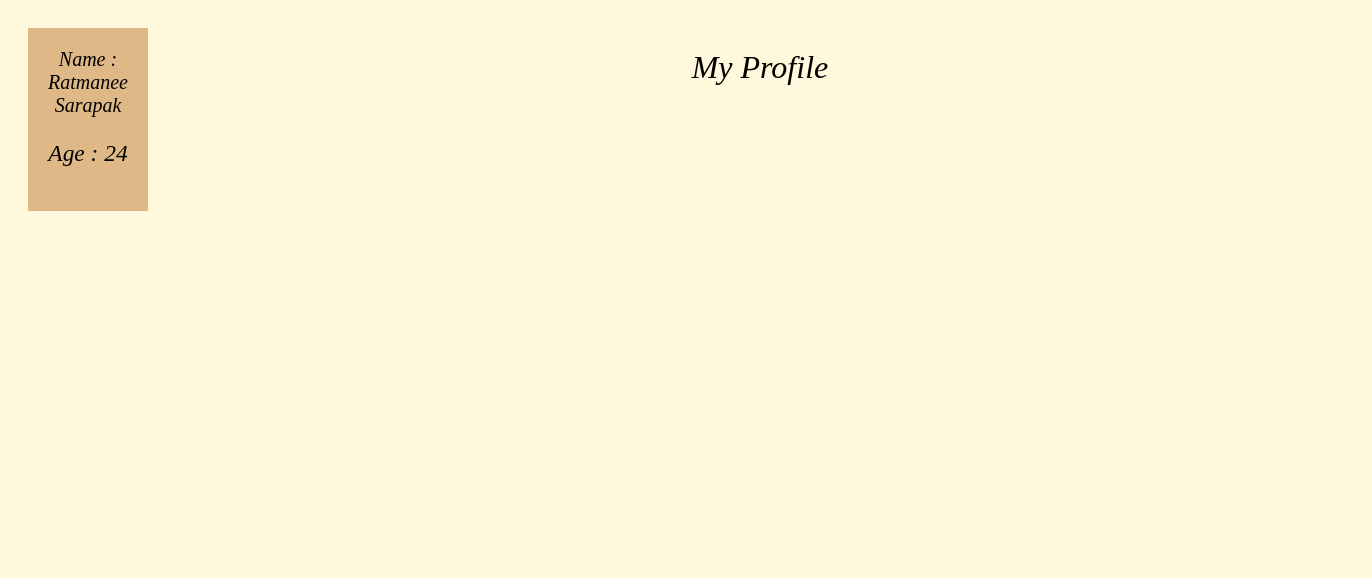
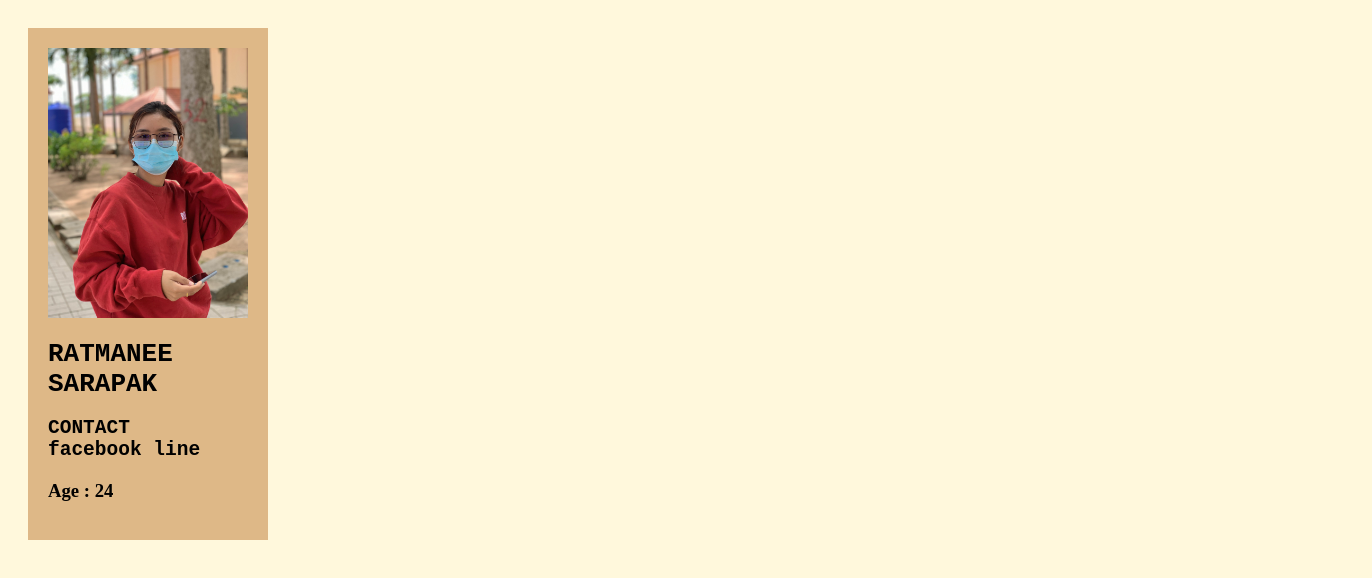
Before and after one commit to ratmanee12/ratmanee12.github.io, a plain HTML site: page index.html in a window 1280 px wide. Shown: the whole page, 1372 px wide, since content can reach past the window. Drawn offline with Linux system fonts and the light colour scheme.

Commit message:
Update index.html

```diff
--- a/index.html
+++ b/index.html
@@ -12,26 +12,32 @@
            }
            .grid-item{
                background-color:burlywood;
-               font-size: 20px;
                padding: 20px;
            }
        </style>
     </head>
     <body style="background-color:cornsilk;">
-        <div id="grid" style="text-align: center;">
-        <div class="grid-item">
-        <div s
-
-        <h2 style="font-family: system-uifont-family: cursive;font-weight: 100;font-style: italic;font: size 60px;">
-            Name : Ratmanee Sarapak
+        <div id="grid">
+            <div class="grid-item">
+            <div>
+                <img src="my.jpg" alt="my" width="200px" height="270">
+        <h1 style="font-family: monospace;font: size 80px;">
+            RATMANEE SARAPAK
+        </h1>
+        <h2 style="font-family: monospace;font: size 80px;">
+            CONTACT
+            <div>
+                facebook
+                line
+            </div>
         </h2>
-        <h3 style="font-family: system-uifont-family: cursive;font-weight: 100;font-style: italic;font: size 60px;">
+        <h3 style="font-family: 'Times New Roman', Times, serif;">
             Age : 24
         </h3>
         </div>
-        </div>
-        <h1 style="font-family: system-uifont-family: cursive;font-weight: 100;font-style: italic;font: size 90px;">
-            My Profile
-        </h1>
+            </div>
+                </div>
+
+
     </body>
 </html>
```
